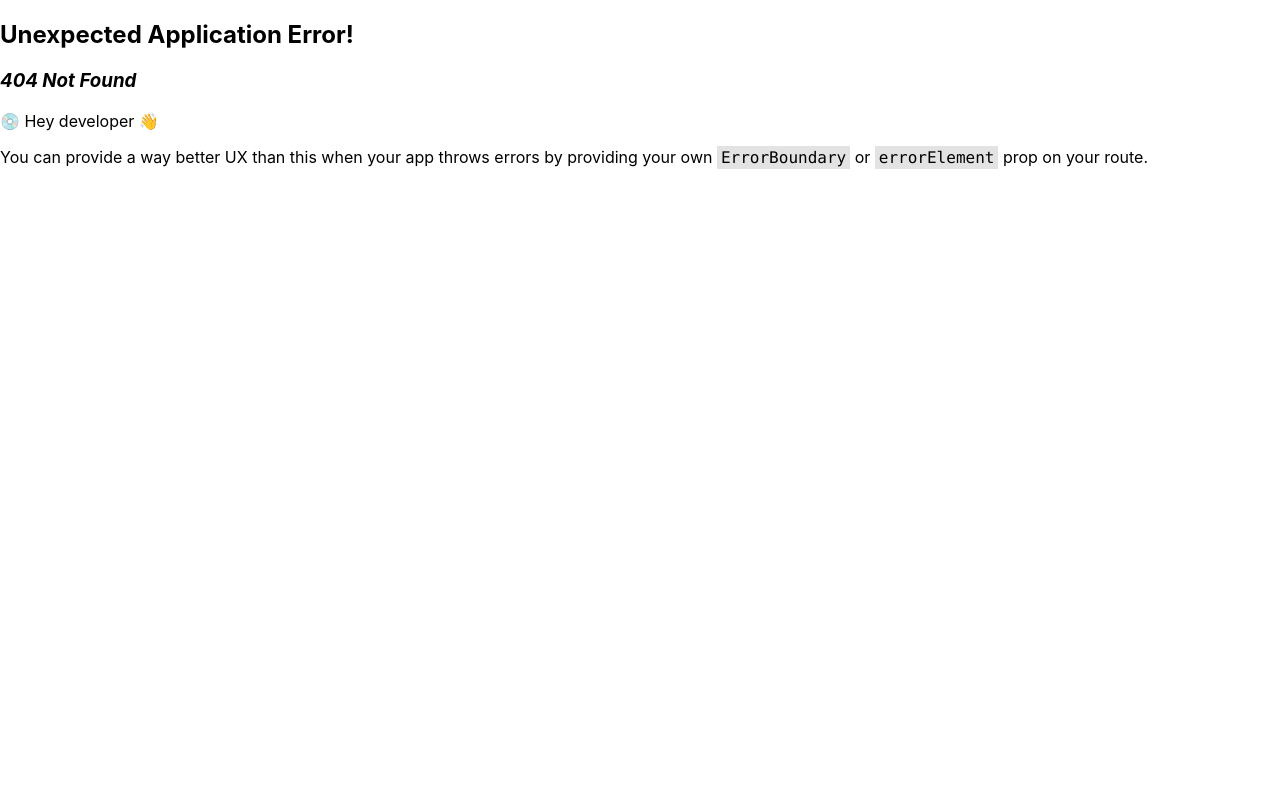
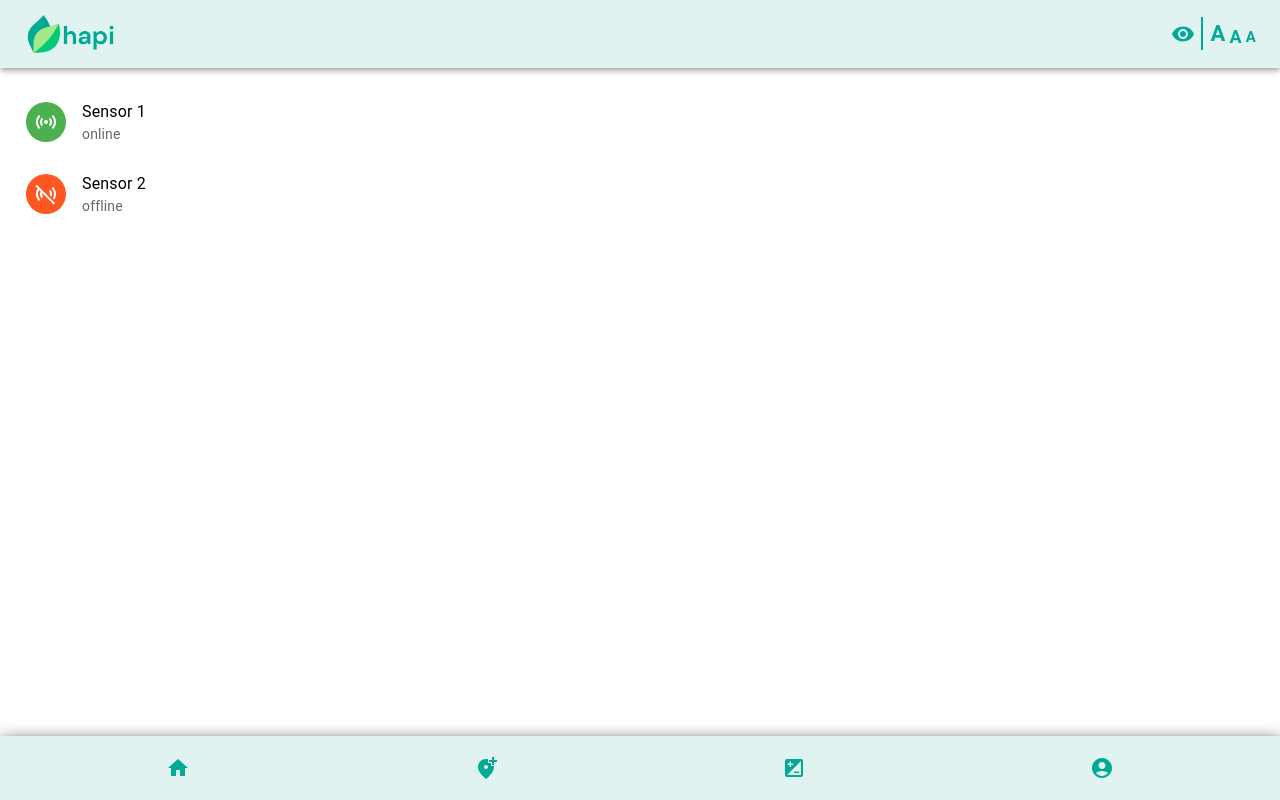
Before and after one commit to ExecutePL/hapi, a React (Create React App) app: page /sensors-list in a window 1280 px wide. Before the commit this address had no page. Built offline with nearby package versions, Linux system fonts and the light colour scheme.

Commit message:
feat(sensors list): create view

```diff
--- a/src/index.tsx
+++ b/src/index.tsx
@@ -5,6 +5,7 @@ import reportWebVitals from "./reportWebVitals";
 import { createBrowserRouter, RouterProvider } from "react-router-dom";
 import { Map } from "./view/Map";
 import { ThemeProvider, createTheme } from "@mui/material/styles";
+import { SensorsList } from "view/SensorsList";
 
 const theme = createTheme({
   palette: {
@@ -21,6 +22,10 @@ const router = createBrowserRouter([
   {
     path: "/",
     element: <Map />,
+  },
+  {
+    path: "/sensors-list",
+    element: <SensorsList />,
   },
 ]);
 
--- a/src/view/Map.tsx
+++ b/src/view/Map.tsx
@@ -54,7 +54,7 @@ export const Map = () => {
         <Marker position={position} icon={userPin}></Marker>
         {sensors.map((sensor) => (
           <Marker
-            position={[sensor.position.latitude, sensor.position.longitude]}
+            position={[sensor.latitude, sensor.longitude]}
             icon={sensorPin}
           >
             <Popup>
@@ -77,17 +77,37 @@ export const Map = () => {
   return <Layout>'test'</Layout>;
 };
 
-const sensors = [
+export const sensors = [
   {
     name: "Sensor 1",
-    position: {
-      latitude: 50.091795,
-      longitude: 19.988131,
-    },
+    latitude: 50.091795,
+    longitude: 19.988131,
     measuring: {
       water: 30,
       ph: 3,
       radiation: 20,
+      phosphorus: 12,
+      potassium: 8,
+      magnesium: 10,
     },
+    batteryLevel: 90,
+    status: "online",
+    serialNumber: "AB1234",
+  },
+  {
+    name: "Sensor 2",
+    latitude: 50.091795,
+    longitude: 19.988131,
+    measuring: {
+      water: 30,
+      ph: 3,
+      radiation: 20,
+      phosphorus: 12,
+      potassium: 8,
+      magnesium: 10,
+    },
+    batteryLevel: 90,
+    status: "offline",
+    serialNumber: "AB1234",
   },
 ];
--- /dev/null
+++ b/src/view/SensorsList.tsx
@@ -0,0 +1,39 @@
+import { Layout } from "components/Layout";
+import { sensors } from "view/Map";
+import List from "@mui/material/List";
+import ListItem from "@mui/material/ListItem";
+import ListItemText from "@mui/material/ListItemText";
+import ListItemAvatar from "@mui/material/ListItemAvatar";
+import Avatar from "@mui/material/Avatar";
+import SensorsIcon from "@mui/icons-material/Sensors";
+import { deepOrange, green } from "@mui/material/colors";
+import SensorsOffIcon from "@mui/icons-material/SensorsOff";
+
+export const SensorsList = () => {
+  return (
+    <Layout>
+      <List sx={{ width: "100%", maxWidth: 360 }}>
+        {sensors.map((sensor) => (
+          <ListItem key={sensor.serialNumber}>
+            <ListItemAvatar>
+              <Avatar
+                sx={{
+                  bgcolor: `${
+                    sensor.status === "online" ? green[500] : deepOrange[500]
+                  }`,
+                }}
+              >
+                {sensor.status === "online" ? (
+                  <SensorsIcon />
+                ) : (
+                  <SensorsOffIcon />
+                )}
+              </Avatar>
+            </ListItemAvatar>
+            <ListItemText primary={sensor.name} secondary={sensor.status} />
+          </ListItem>
+        ))}
+      </List>
+    </Layout>
+  );
+};
```
Also changed, not shown: src/types/general.ts (added, +18 -0 lines).
